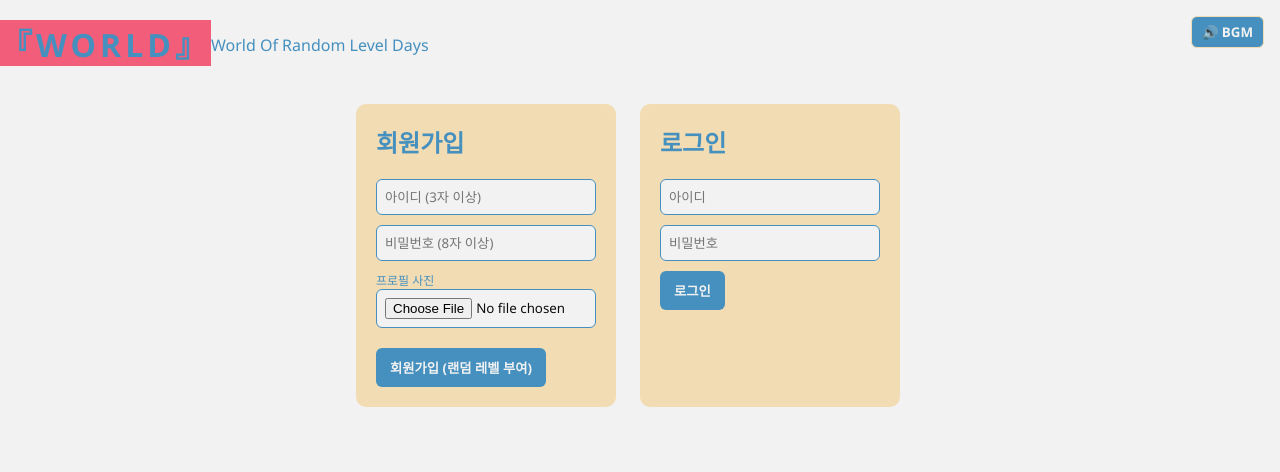
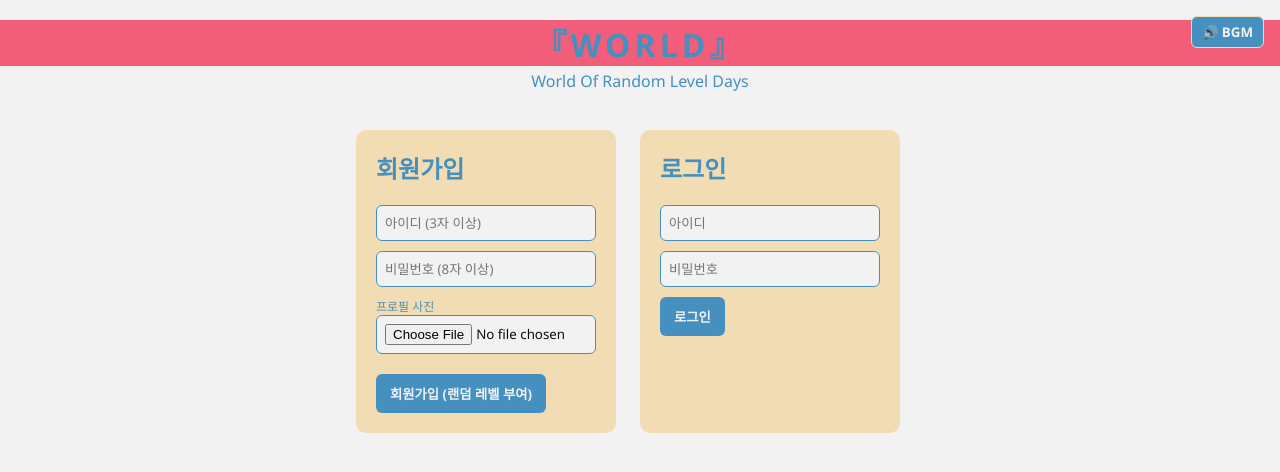
Before and after one commit to Dwina-Rayst/MBDR, a website: page public/index.html in a window 1280 px wide. Drawn offline with nearby package versions, Linux system fonts and the light colour scheme; no server answers.

Commit message:
Update index.html

```diff
--- a/public/index.html
+++ b/public/index.html
@@ -9,7 +9,7 @@
 <link rel="icon" href="https://i.ibb.co/h1FDyh0C/Dwina-Rayst.png">
 </head>
 <body>
-  <header style="display: flex; align-items: center; height: auto;">
+  <header>
     <h1> 『WORLD』 </h1>
     <p class="subtitle">World Of Random Level Days</p>
     <button id="mute-btn">🔊 BGM</button>
```
